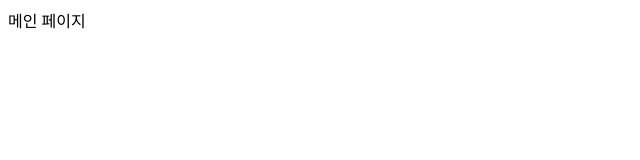
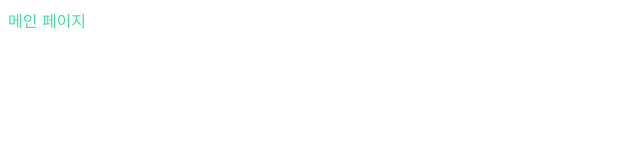
Before and after one commit to Jeans-ssu/Kiri, a React (Create React App) app in the folder client/kiri/: page / in a window 1280 px wide. Shown: the top 160 px of the page, without its empty margins (0-640 px from the left). Built offline with nearby package versions, Linux system fonts and the light colour scheme.

Commit message:
[FE] feat: Globalstyle, ThemeProvider 적용

```diff
--- a/client/kiri/src/App.js
+++ b/client/kiri/src/App.js
@@ -1,15 +1,21 @@
 import { BrowserRouter, Routes, Route } from 'react-router-dom';
+import GlobalStyle from './styles/Globalstyle';
 import MainPage from './pages/MainPage';
 import NoMatchPage from './pages/NoMatchPage';
+import { ThemeProvider } from 'styled-components';
+import theme from './styles/theme';
 
 function App() {
   return (
     <div className="App">
       <BrowserRouter>
-        <Routes>
-          <Route path="/" element={<MainPage />} />
-          <Route path="*" element={<NoMatchPage />} />
-        </Routes>
+        <GlobalStyle />
+        <ThemeProvider theme={theme}>
+          <Routes>
+            <Route path="/" element={<MainPage />} />
+            <Route path="*" element={<NoMatchPage />} />
+          </Routes>
+        </ThemeProvider>
       </BrowserRouter>
     </div>
   );
--- a/client/kiri/src/pages/MainPage.js
+++ b/client/kiri/src/pages/MainPage.js
@@ -1,6 +1,8 @@
 import styled from 'styled-components';
 
-const MainPageContainer = styled.div``;
+const MainPageContainer = styled.div`
+  color: ${({ theme }) => theme.colors.mainColor};
+`;
 
 const MainPage = () => {
   return (
```
